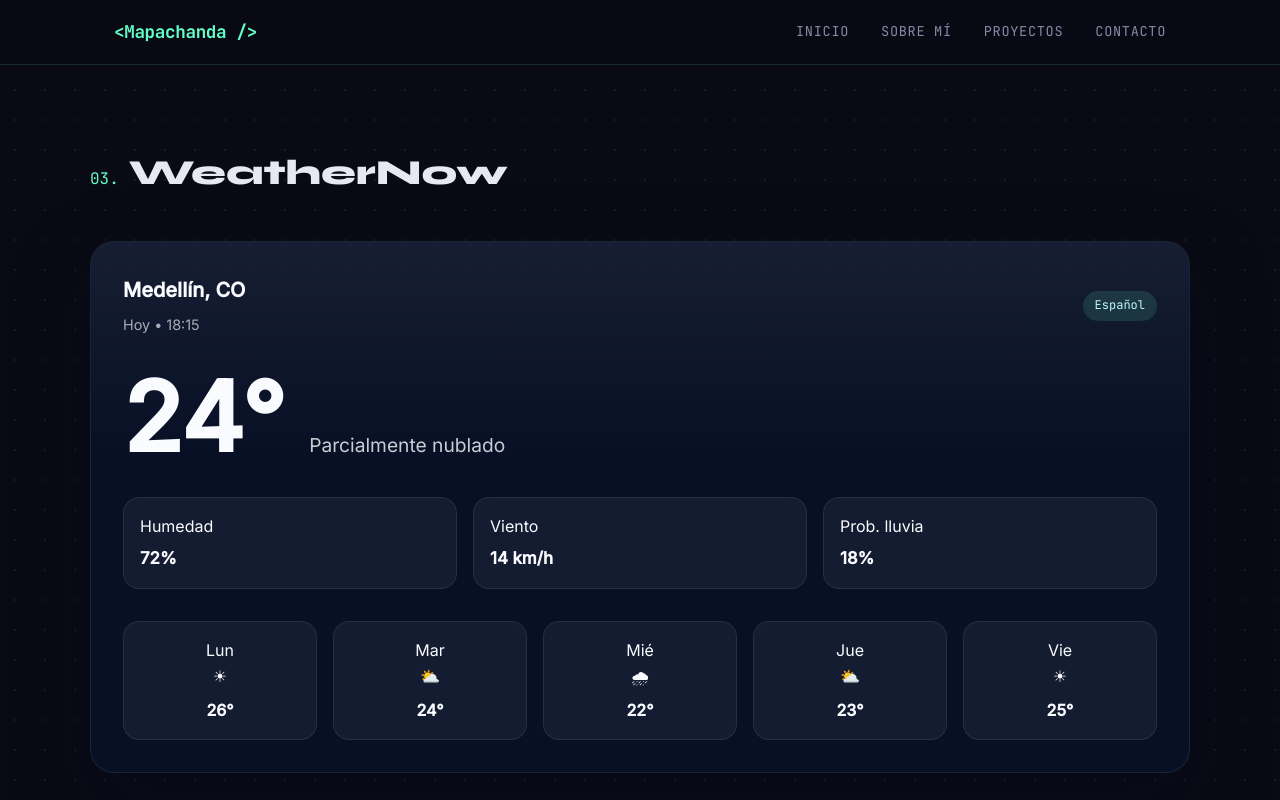
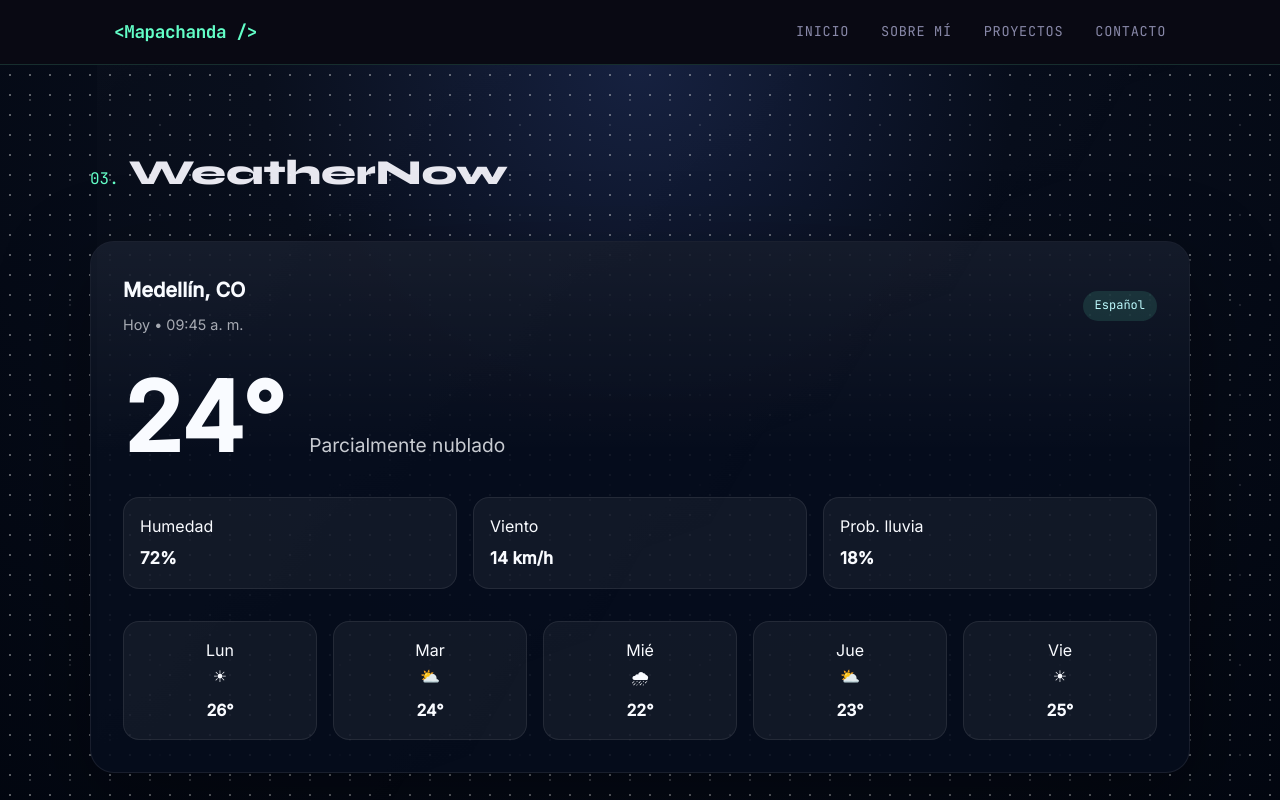
Before and after one commit to caniadaUnU/portafolio, a React (Vite) app: page /weathernow in a window 1280 px wide. Shown: the top 800 px of the page. Built offline with nearby package versions, Linux system fonts and the light colour scheme.

Commit message:
Traducir WeatherNow al español

```diff
--- a/src/components/ProjectCard.css
+++ b/src/components/ProjectCard.css
@@ -10,6 +10,7 @@
   transition:
     border-color 0.2s,
     transform 0.2s;
+  cursor: pointer;
 }
 
 .project-card:hover {
--- a/src/components/ProjectCard.jsx
+++ b/src/components/ProjectCard.jsx
@@ -12,8 +12,28 @@ export default function ProjectCard({
 }) {
   const isInternalDemo = demoUrl?.startsWith("/");
 
+  const handleCardClick = () => {
+    if (!repositoryUrl) return;
+    window.open(repositoryUrl, "_blank", "noopener,noreferrer");
+  };
+
+  const handleCardKeyDown = (event) => {
+    if (!repositoryUrl) return;
+    if (event.key === "Enter" || event.key === " ") {
+      event.preventDefault();
+      window.open(repositoryUrl, "_blank", "noopener,noreferrer");
+    }
+  };
+
   return (
-    <article className="project-card">
+    <article
+      className="project-card"
+      role={repositoryUrl ? "link" : undefined}
+      tabIndex={repositoryUrl ? 0 : undefined}
+      onClick={handleCardClick}
+      onKeyDown={handleCardKeyDown}
+      aria-label={`Abrir GitHub de ${title}`}
+    >
       <div className="project-card__header">
         <div className="project-card__meta">
           <span className="project-card__category">{category}</span>
--- a/src/pages/WeatherNowPage.css
+++ b/src/pages/WeatherNowPage.css
@@ -2,30 +2,55 @@
   position: relative;
   min-height: calc(100vh - 5rem);
   color: #f9fbff;
+  background: radial-gradient(
+    circle at top,
+    #15203f 0%,
+    #070d1b 35%,
+    #02060f 100%
+  );
+  overflow: hidden;
 }
 
 .weathernow-page::before {
   content: "";
   position: absolute;
   inset: 0;
-  background: radial-gradient(
-    circle,
-    rgba(255, 255, 255, 0.16) 1px,
-    transparent 1px
-  );
-  background-size: 30px 30px;
-  opacity: 0.35;
+  background-image:
+    radial-gradient(circle, rgba(255, 255, 255, 0.6) 1px, transparent 1px),
+    radial-gradient(circle, rgba(255, 255, 255, 0.35) 1px, transparent 1px),
+    radial-gradient(circle, rgba(255, 255, 255, 0.18) 1px, transparent 1px);
+  background-size:
+    20px 20px,
+    40px 40px,
+    90px 90px;
+  background-position:
+    0 0,
+    10px 15px,
+    25px 5px;
+  opacity: 0.6;
   pointer-events: none;
-  animation: weathernow-stars 14s linear infinite;
+  animation: weathernow-stars 20s linear infinite;
+}
+
+.weathernow-page::after {
+  content: "";
+  position: absolute;
+  inset: 0;
+  background-image:
+    linear-gradient(120deg, rgba(255, 255, 255, 0.08) 0%, transparent 60%),
+    linear-gradient(160deg, rgba(255, 255, 255, 0.05) 0%, transparent 70%);
+  opacity: 0.25;
+  pointer-events: none;
+  animation: weathernow-shimmer 10s linear infinite;
 }
 
 .weathernow-panel {
   position: relative;
-  background: rgba(9, 18, 41, 0.92);
+  background: rgba(6, 13, 29, 0.88);
   border: 1px solid rgba(255, 255, 255, 0.08);
   border-radius: 24px;
   padding: 2rem;
-  box-shadow: 0 30px 80px rgba(4, 11, 28, 0.35);
+  box-shadow: 0 30px 90px rgba(0, 0, 0, 0.35);
   overflow: hidden;
 }
 
@@ -150,10 +175,31 @@
 
 @keyframes weathernow-stars {
   from {
-    background-position: 0 0;
+    background-position:
+      0 0,
+      10px 15px,
+      25px 5px;
   }
   to {
-    background-position: 0 1000px;
+    background-position:
+      0 1000px,
+      10px 1015px,
+      25px 1005px;
+  }
+}
+
+@keyframes weathernow-shimmer {
+  0% {
+    transform: translateX(-10%);
+    opacity: 0.2;
+  }
+  50% {
+    transform: translateX(10%);
+    opacity: 0.12;
+  }
+  100% {
+    transform: translateX(-10%);
+    opacity: 0.2;
   }
 }
 
--- a/src/pages/WeatherNowPage.jsx
+++ b/src/pages/WeatherNowPage.jsx
@@ -1,8 +1,26 @@
+import { useEffect, useState } from "react";
 import { Link } from "react-router-dom";
 import "./Page.css";
 import "./WeatherNowPage.css";
 
+function formatTime(date) {
+  return date.toLocaleTimeString("es-CO", {
+    hour: "2-digit",
+    minute: "2-digit",
+  });
+}
+
 export default function WeatherNowPage() {
+  const [time, setTime] = useState(formatTime(new Date()));
+
+  useEffect(() => {
+    const timer = setInterval(() => {
+      setTime(formatTime(new Date()));
+    }, 1000);
+
+    return () => clearInterval(timer);
+  }, []);
+
   return (
     <main>
       <section className="page-section weathernow-page">
@@ -15,7 +33,7 @@ export default function WeatherNowPage() {
             <div className="weathernow-panel__top">
               <div>
                 <span className="weathernow-panel__location">Medellín, CO</span>
-                <span className="weathernow-panel__time">Hoy • 18:15</span>
+                <span className="weathernow-panel__time">Hoy • {time}</span>
               </div>
               <span className="weathernow-panel__tag">Español</span>
             </div>
```
Also changed, not shown: public/data/projects.json (+5 -5 lines).
